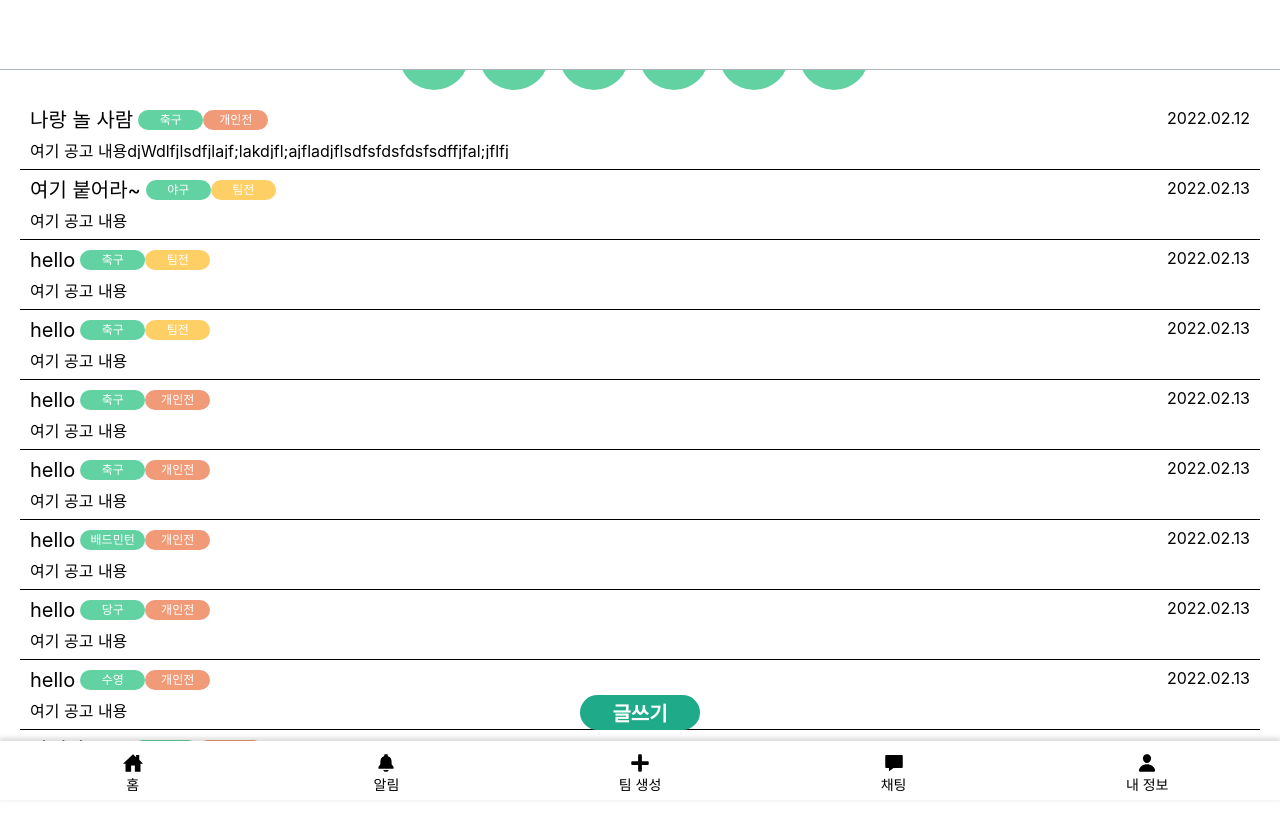
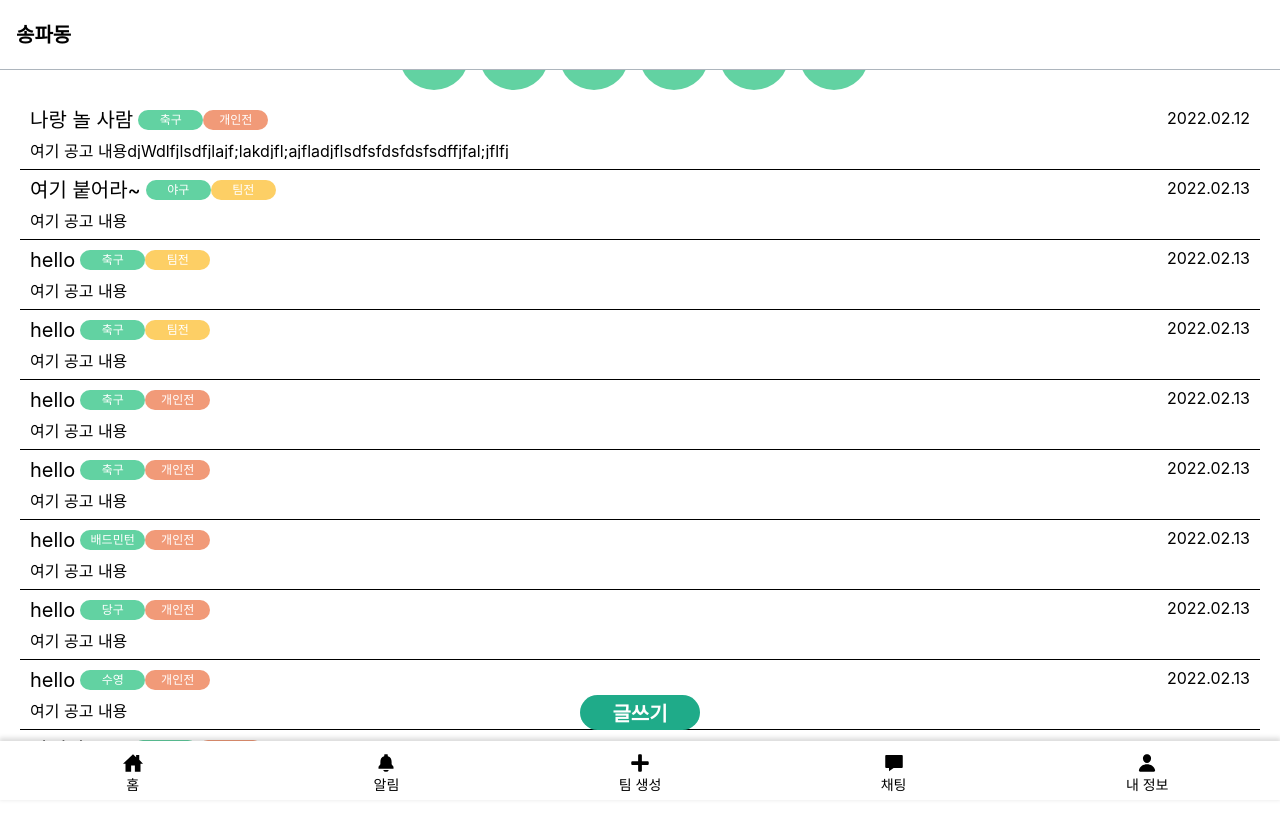
Before and after one commit to prgrms-web-devcourse/Team_04_SFam_FE, a Next.js app: page /matches in a window 1280 px wide. Shown: the top 830 px of the page. Built offline with nearby package versions, Linux system fonts and the light colour scheme; a web font is replaced by a local one.

Commit message:
refactor: Heading 메인페이지 경로 수정

```diff
--- a/src/components/Heading/Heading.tsx
+++ b/src/components/Heading/Heading.tsx
@@ -4,7 +4,7 @@ import * as S from './Heading.styles';
 import { HeadingTitleProps } from './types';
 
 export const headingTitle: HeadingTitleProps = {
-  '/': `송파동`,
+  '/matches': `송파동`,
   '/signup': '회원가입',
   '/signin': '로그인',
   '/team/create': '팀 생성',
--- a/src/pages/matches/index.tsx
+++ b/src/pages/matches/index.tsx
@@ -1,9 +1,5 @@
 import { MatchList } from '@components/MatchList';
 
-const Main = () => (
-  <div>
-    <MatchList />
-  </div>
-);
+const Main = () => <MatchList />;
 
 export default Main;
```
